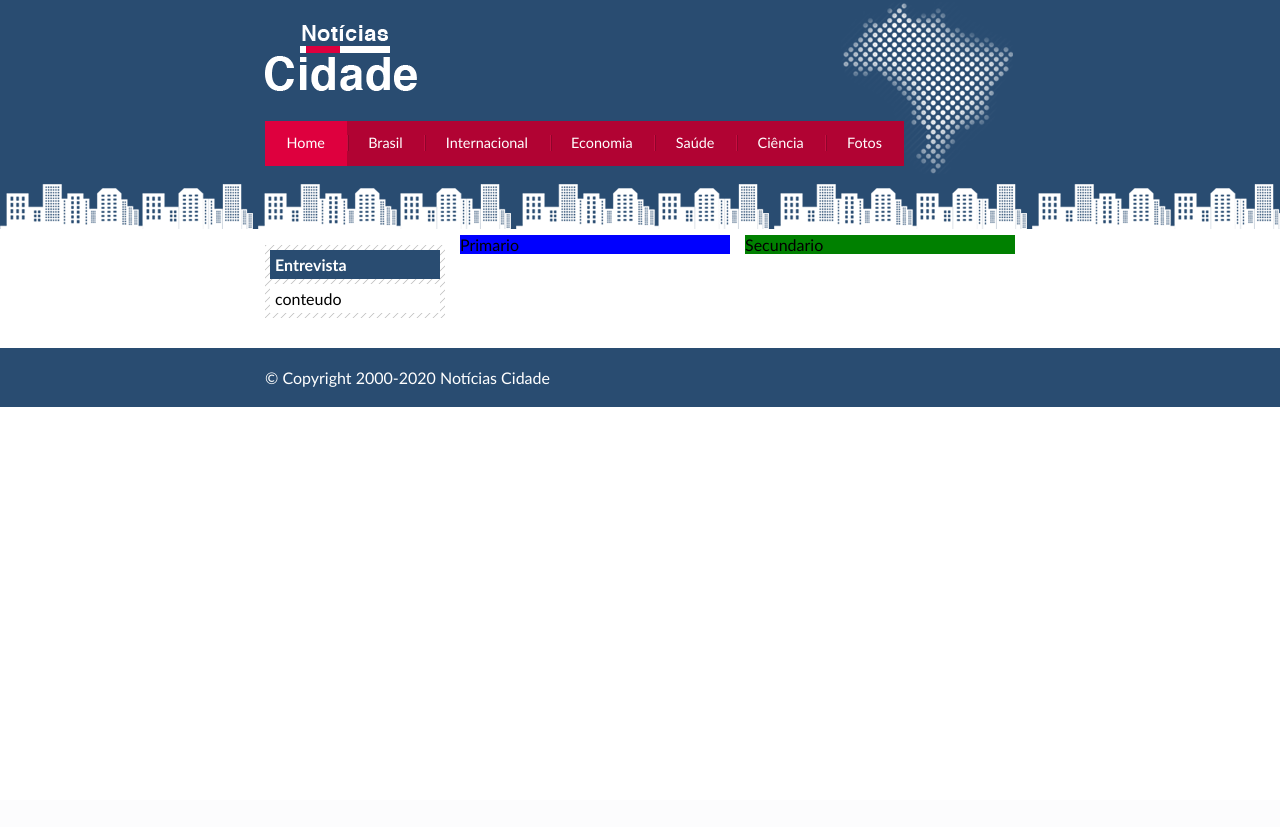
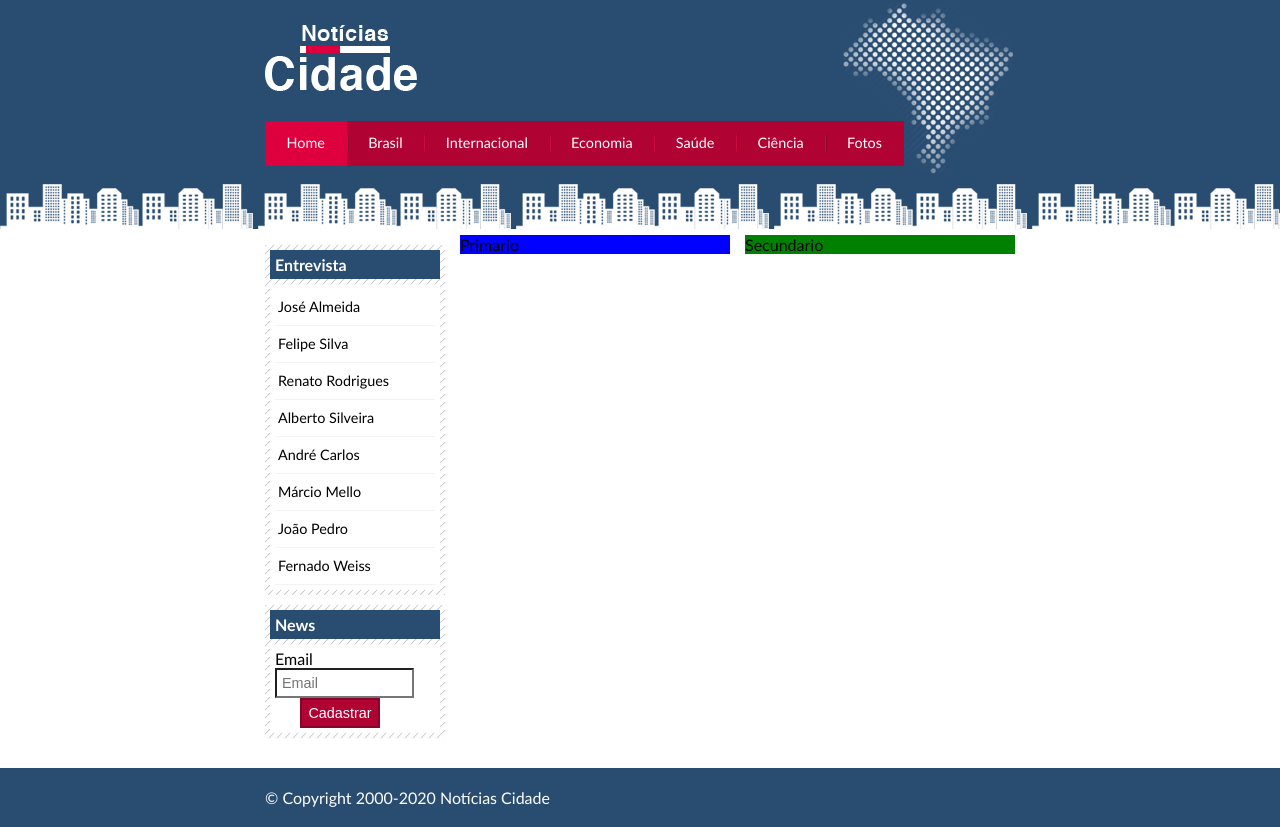
Before and after one commit to VictorGoncod/Projetos_WEB, a PHP site: page / in a window 1280 px wide. Before the commit the page ends 407 px from the top, so only its background shows below. Run offline with PHP 8.4, Linux system fonts and the light colour scheme.

Commit message:
lateral e news

```diff
--- a/Noticia_Cidade/index.html
+++ b/Noticia_Cidade/index.html
@@ -49,7 +49,32 @@
                 <div class="caixa">
                     <h2>Entrevista</h2>
                     <div class="caixa-conteudo">
-                        conteudo
+                        <ul>
+                            <li><a href="">José Almeida</a></li>
+                            <li><a href="">Felipe Silva</a></li>
+                            <li><a href="">Renato Rodrigues</a></li>
+                            <li><a href="">Alberto Silveira</a></li>
+                            <li><a href="">André Carlos</a></li>
+                            <li><a href="">Márcio Mello</a></li>
+                            <li><a href="">João Pedro</a></li>
+                            <li><a href="">Fernado Weiss</a></li>
+                            </li>
+                        </ul>
+                    </div>
+                </div>
+
+                <div class="caixa">
+                    <h2>News</h2>
+                    <div class="caixa-conteudo">
+                        <form action="">
+                            <div>
+                                <label for="email">Email</label>
+                                <input type="text" name="email" id="email" placeholder="Email">
+                            </div>
+                            <div>
+                                <input class="submit" type="submit" value="Cadastrar">
+                            </div>
+                        </form>
                     </div>
                 </div>
 
--- a/Noticia_Cidade/style.css
+++ b/Noticia_Cidade/style.css
@@ -130,6 +130,46 @@ h2 {
     margin-top: 5px;
 }
 
+/*Formatando Menus Lateral*/
+
+#lateral ul a {
+    font-size: 0.9em;
+    padding: 3px;
+    display: block;
+    line-height: 30px;
+    color: #000;
+    text-decoration: none;
+    border-bottom: 1px solid #f3f3f3;
+}
+
+#lateral ul a:hover {
+    background: #f9f9f9 url(../Noticia_Cidade/imagem/marcador.png) no-repeat left center;
+    color: #a1a1a1;
+    padding-left: 20px;
+}
+
+/*Formatando Formulários*/
+
+label {
+    display: block;
+    cursor: pointer;
+}
+
+input {
+    padding: 5px;
+    width: 125px;
+    font-size: 0.9em;
+    background-color: #fff;
+}
+
+input.submit {
+    margin-left: 25px;
+    width: 80px;
+    color: #fff;
+    background-color: #b10333;
+    border: 2px solid #870529;
+}
+
 /*Rodape*/
 
 #container-rodape {
```
